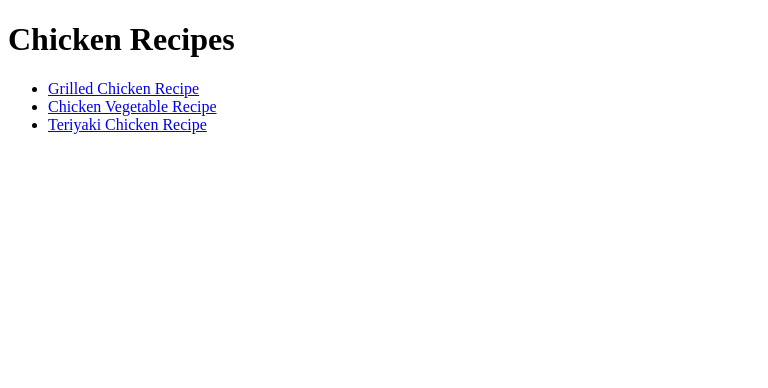
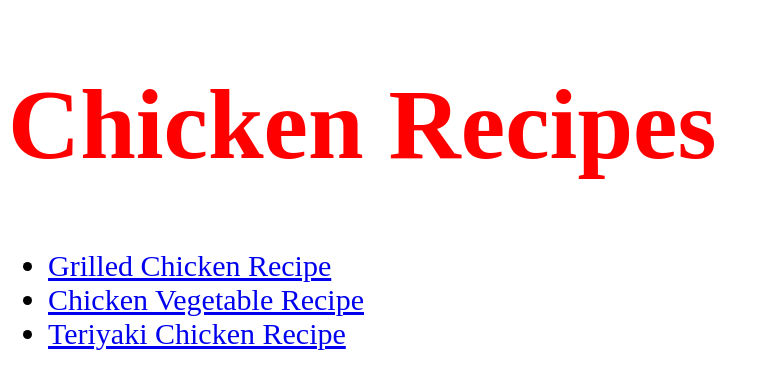
Before and after one commit to hanss-dengg/odin-recipes, a plain HTML site: page index.html in a window 1280 px wide. Shown: the whole page, without its empty margins (0-768 px from the left). Drawn offline with Linux system fonts and the light colour scheme; files that its build step writes are made by us from their sources.

Commit message:
Styled all headings and lists
Made headings more bolded and larger, and made lists larger.

```diff
--- a/index.html
+++ b/index.html
@@ -4,10 +4,17 @@
     <meta charset="UTF-8">
     <meta name="viewport" content="width=device-width, initial-scale=1.0">
     <title>Chicken Recipes</title>
+    <link rel="stylesheet" href="style.css">
+    <style>
+        li {
+            font-family: 'Times New Roman', Times, serif;
+            font-size: 30px;
+        }
+    </style>
 </head>
 
 <body>
-    <h1>Chicken Recipes</h1>
+    <h1 style="font-size: 100px;">Chicken Recipes</h1>
     <ul>
         <li><a href="recipes/grilledchicken.html">Grilled Chicken Recipe</a></li>
         <li><a href="recipes/chickenvegetable.html">Chicken Vegetable Recipe</a></li>
--- a/recipes/style.css
+++ b/recipes/style.css
@@ -3,3 +3,8 @@ h1{
     font-size: 90px;
     color: red;
 }
+
+li {
+    font-family: 'Times New Roman', Times, serif;
+    font-size: 30px;
+}
```
Also changed, not shown: recipes/chickenvegetable.html (+1 -0 lines), recipes/grilledchicken.html (+2 -1 lines), recipes/teriyakichicken.html (+1 -0 lines).
